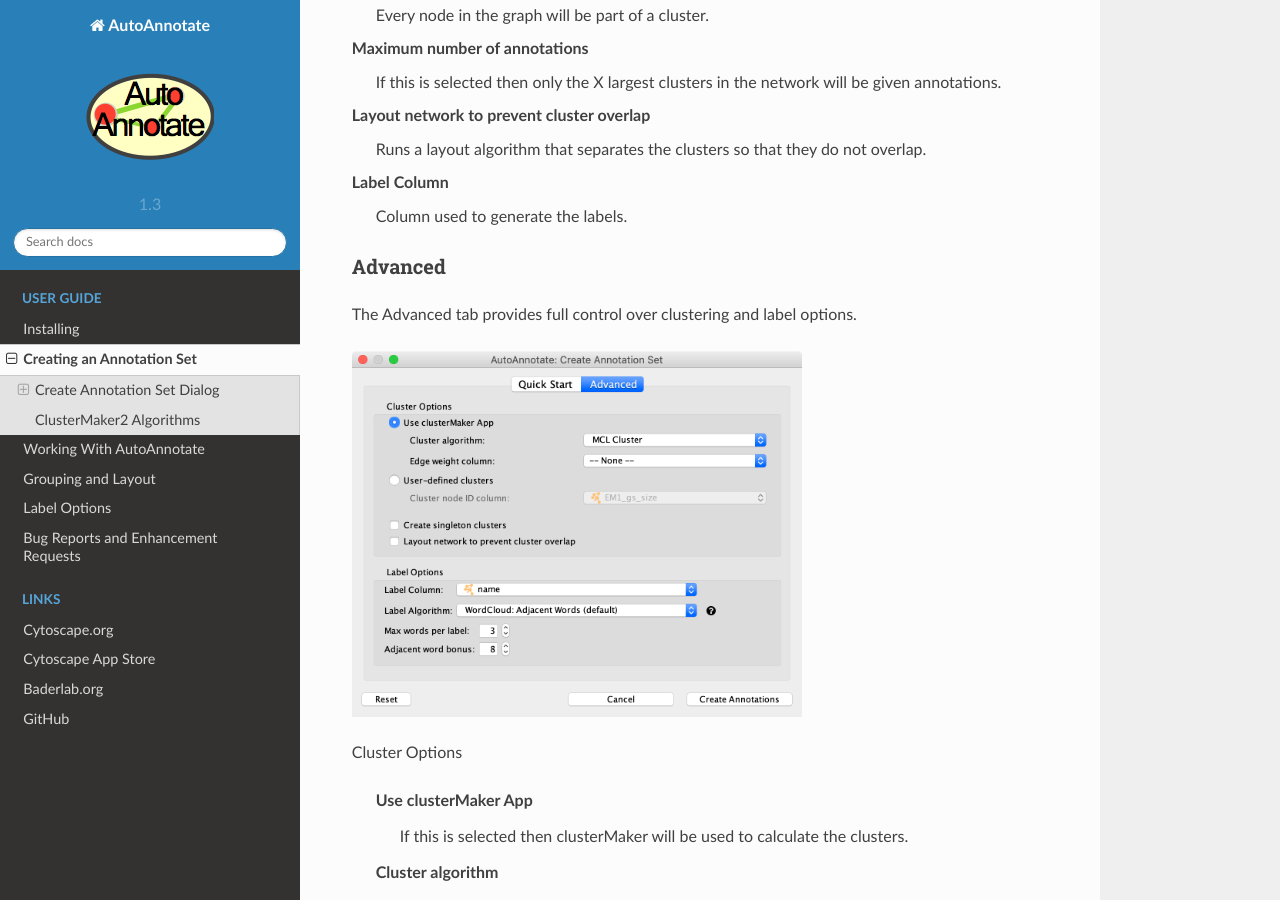
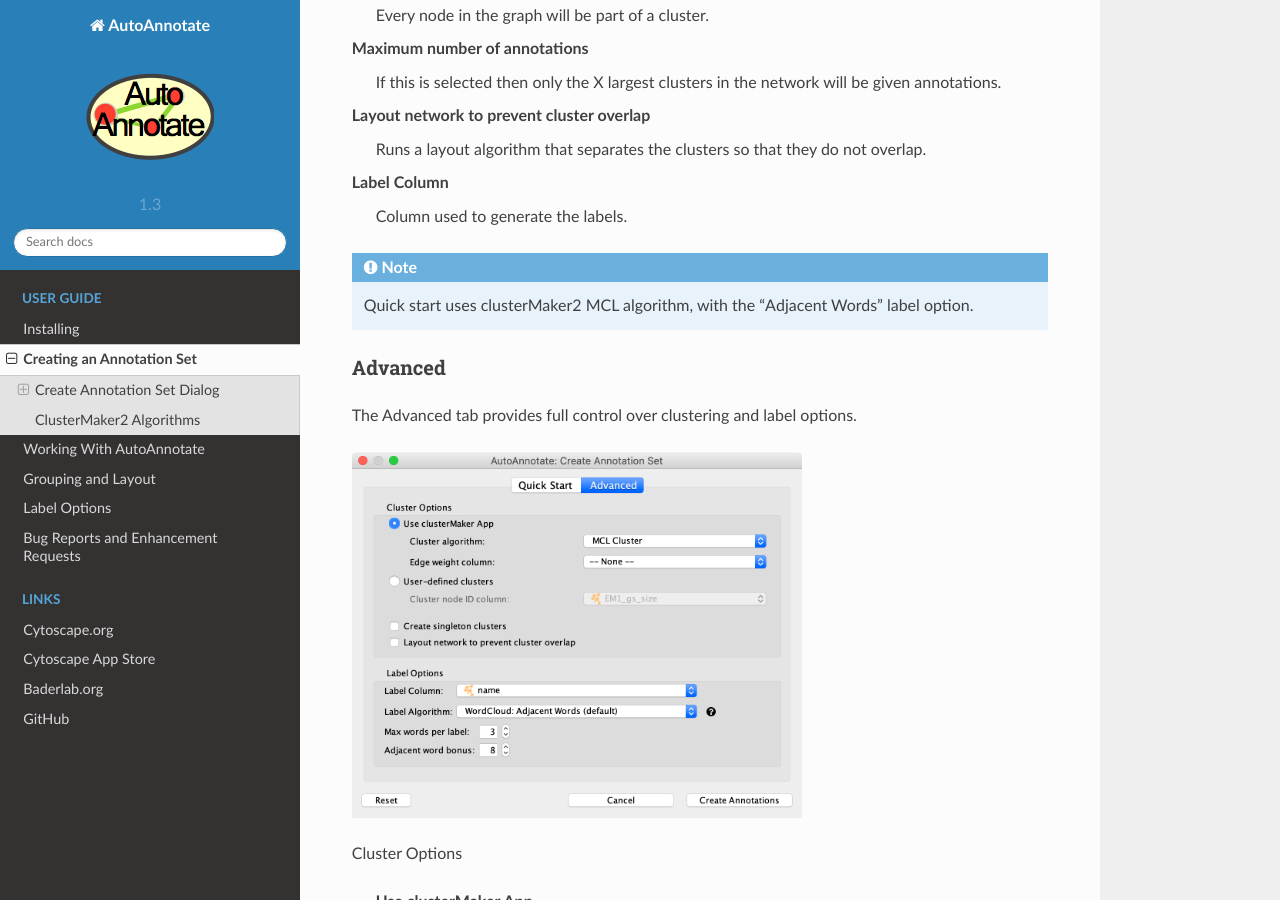
Before and after one commit to BaderLab/AutoAnnotateApp, a Sphinx documentation site: the page built from docs/CreatingAnAnnotationSet.rst, in a window 1280 px wide and 900 px high, scrolled down 1306 px. Built offline with Sphinx 7.4.7 and the Read the Docs theme 2.0.0, drawn with Linux system fonts in a browser that asks for light colours.

Commit message:
Add note to quick start.

```diff
--- a/docs/CreatingAnAnnotationSet.rst
+++ b/docs/CreatingAnAnnotationSet.rst
@@ -43,6 +43,8 @@
 
 Label Column
   Column used to generate the labels.
+
+.. note:: Quick start uses clusterMaker2 MCL algorithm, with the "Adjacent Words" label option.
 
 
 Advanced
```
